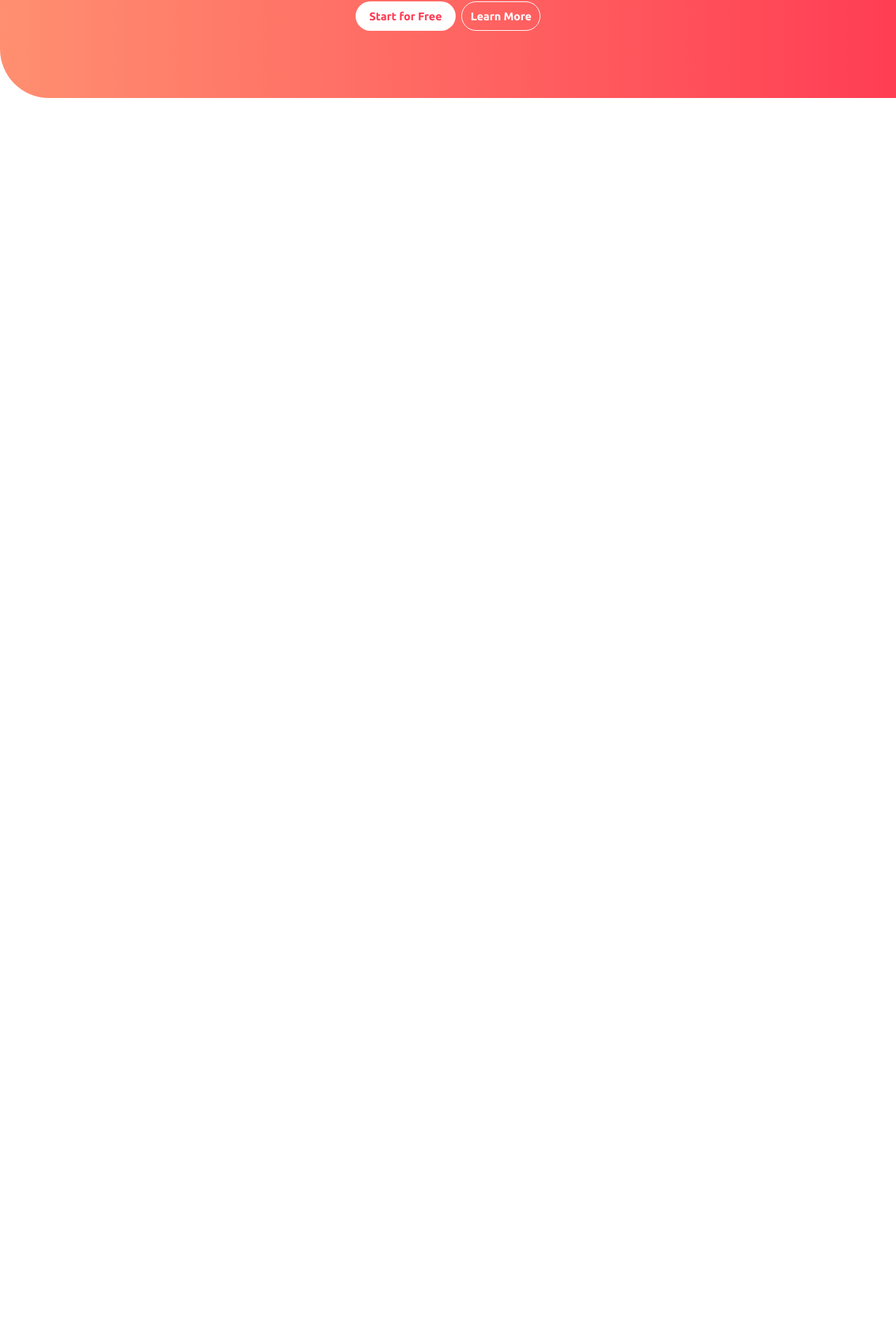
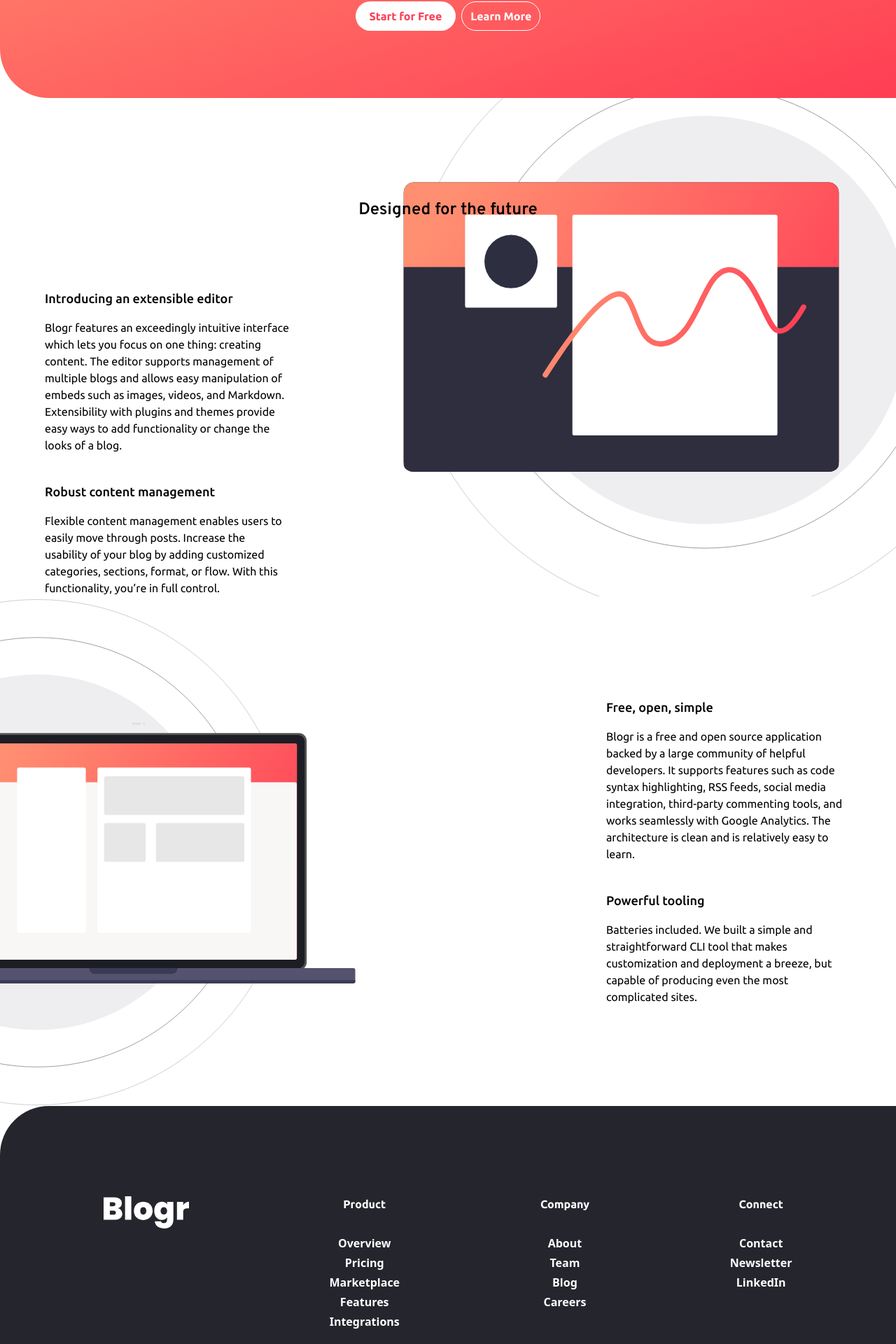
Before and after one commit to theZetrax/blogr-challenge-react, a React (Create React App) app: page / in a window 1280 px wide. Shown: the part 258-2178 px from the top of the page at 70% size. Before the commit the page ends 800 px from the top, so only its background shows below. Built offline with nearby package versions, Linux system fonts and the light colour scheme.

Commit message:
Completed Footer Bug Fixes Body Part Modification

```diff
--- a/src/App.css
+++ b/src/App.css
@@ -1,38 +1,22 @@
-.App {
-  text-align: center;
+.bg-editor {
+  background-image: url('./images/illustration-editor-desktop.svg');
+  background-repeat: no-repeat;
+  background-size: 70%;
+  background-position: 140% 80%;
 }
 
-.App-logo {
-  height: 40vmin;
-  pointer-events: none;
+.bg-laptop {
+  background-image: url('./images/illustration-laptop-desktop.svg');
+  background-repeat: no-repeat;
+  background-size: 70%;
+  background-position: -80% 80%;
 }
 
-@media (prefers-reduced-motion: no-preference) {
-  .App-logo {
-    animation: App-logo-spin infinite 20s linear;
+@media (max-width: 640px) {
+  .bg-editor {
+    background: none;
+  }
+  .bg-laptop {
+    background: none;
   }
 }
-
-.App-header {
-  background-color: #282c34;
-  min-height: 100vh;
-  display: flex;
-  flex-direction: column;
-  align-items: center;
-  justify-content: center;
-  font-size: calc(10px + 2vmin);
-  color: white;
-}
-
-.App-link {
-  color: #61dafb;
-}
-
-@keyframes App-logo-spin {
-  from {
-    transform: rotate(0deg);
-  }
-  to {
-    transform: rotate(360deg);
-  }
-}
--- a/src/App.jsx
+++ b/src/App.jsx
@@ -1,12 +1,76 @@
 // import logo from './logo.svg';
-// import './App.css';
+import './App.css';
 // <img src={logo} className="App-logo" alt="logo" />
 import Header from "./components/Header";
+import Footer from './components/Footer';
+import MobileLaptopFigure from './images/illustration-laptop-mobile.svg';
+import MobileEditorFigure from './images/illustration-editor-mobile.svg';
 
 function App() {
   return (
     <div className="App">
       <Header />
+      {/* Body */}
+      <div className="pt-36 pb-18 text-blg-blue-blue-dark bg-editor">
+        <h4 className="text-center font-Overpass font-bold text-2xl pb-8 sm:pb-24">Designed for the future</h4>
+        <img src={MobileLaptopFigure} className="sm:hidden" alt="" />
+
+        <div className="px-8 md:px-16 pb-10">
+          <div style={{maxWidth: '350px'}} className="font-medium font-Ubuntu">
+            <h5 className="pb-4 text-lg">Introducing an extensible editor</h5>
+
+            <p className="font-light font-Ubuntu">
+              Blogr features an exceedingly intuitive interface which lets you focus on one thing: creating content.
+              The editor supports management of multiple blogs and allows easy manipulation of embeds such as images,
+              videos, and Markdown. Extensibility with plugins and themes provide easy ways to add functionality or
+              change the looks of a blog.
+            </p>
+          </div>
+        </div>
+        <div className="px-8 md:px-16">
+          <div style={{maxWidth: '350px'}} className="font-medium font-Ubuntu">
+            <h5 className="pb-4 text-lg">Robust content management</h5>
+
+            <p className="font-light font-Ubuntu">
+              Flexible content management enables users to easily move through posts. Increase the usability of your blog
+              by adding customized categories, sections, format, or flow. With this functionality, you’re in full control.
+            </p>
+          </div>
+        </div>
+      </div>
+      {/* Editor Section */}
+      <div className="flex flex-col place-items-end py-36 px-8 md:px-16 text-blg-blue-blue-dark bg-laptop">
+
+        <img src={MobileEditorFigure} className="sm:hidden" alt="" />
+
+        <div className="pb-10">
+          <div style={{maxWidth: '350px'}} className="font-medium font-Ubuntu">
+            <h5 className="pb-4 text-lg">
+              Free, open, simple
+            </h5>
+
+            <p className="font-light font-Ubuntu">
+              Blogr is a free and open source application backed by a large community of helpful developers. It supports
+              features such as code syntax highlighting, RSS feeds, social media integration, third-party commenting tools,
+              and works seamlessly with Google Analytics. The architecture is clean and is relatively easy to learn.
+            </p>
+          </div>
+        </div>
+
+        <div>
+          <div style={{maxWidth: '350px'}} className="font-medium font-Ubuntu">
+            <h5 className="pb-4 text-lg">Powerful tooling</h5>
+
+            <p className="font-light font-Ubuntu">
+              Batteries included. We built a simple and straightforward CLI tool that makes customization and deployment a breeze, but
+              capable of producing even the most complicated sites.
+            </p>
+          </div>
+        </div>
+      </div>
+
+      {/* Footer */}
+      <Footer />
     </div>
   );
 }
--- /dev/null
+++ b/src/components/Footer.jsx
@@ -0,0 +1,44 @@
+import React from 'react';
+import CompanyLogo from '../images/logo.svg';
+
+const Footer = props => (
+    <footer className="bg-blg-black-blue pt-32 pb-16 rounded-tl-large">
+        <div className="flex flex-col sm:flex-row gap-8 sm:gap-0 text-center sm:justify-around sm:px-12">
+            <img src={CompanyLogo} alt="" style={{maxHeight: '48px'}} />
+            <div className="flex flex-col">
+                <a href="#!" className="mb-8 text-white font-Ubuntu font-bold">Product</a>
+
+                <ul className="flex flex-col gap-1 text-white font-ubuntu font-bold">
+                    <li><a href="#!">Overview</a></li>
+                    <li><a href="#!">Pricing</a></li>
+                    <li><a href="#!">Marketplace</a></li>
+                    <li><a href="#!">Features</a></li>
+                    <li><a href="#!">Integrations</a></li>
+                </ul>
+            </div>
+
+            <div className="flex flex-col">
+                <a href="#!" className="mb-8 text-white font-Ubuntu font-bold">Company</a>
+
+                <ul className="flex flex-col gap-1 text-white font-ubuntu font-bold">
+                    <li><a href="#!">About</a></li>
+                    <li><a href="#!">Team</a></li>
+                    <li><a href="#!">Blog</a></li>
+                    <li><a href="#!">Careers</a></li>
+                </ul>
+            </div>
+
+            <div className="flex flex-col">
+                <a href="#!" className="mb-8 text-white font-Ubuntu font-bold">Connect</a>
+
+                <ul className="flex flex-col gap-1 text-white font-ubuntu font-bold">
+                    <li><a href="#!">Contact</a></li>
+                    <li><a href="#!">Newsletter</a></li>
+                    <li><a href="#!">LinkedIn</a></li>
+                </ul>
+            </div>
+        </div>
+    </footer>
+);
+
+export default Footer;
--- /dev/null
+++ b/src/components/Header.css
@@ -0,0 +1,7 @@
+.header-bg {
+    background-image: linear-gradient(0.45turn, hsl(13, 100%, 72%), hsl(353, 100%, 62%)),
+        url(../images/bg-pattern-intro.svg);
+    background-position: center;
+    background-size: auto, 10px;
+    background-repeat: no-repeat, no-repeat;
+}
--- a/src/components/Header.jsx
+++ b/src/components/Header.jsx
@@ -1,12 +1,12 @@
 import React from 'react';
 import NavBar from './NavBar';
 import Button from './Button';
+// CSS
+import './Header.css';
 
 const Header = props => {
-
-
     return (
-        <header className="pt-12 pb-24 rounded-bl-large bg-gradient-to-r from-blg-red-light to-blg-red">
+        <header className="header-bg pt-12 pb-24 rounded-bl-large bg-gradient-to-r from-blg-red-light to-blg-red">
             <NavBar.Bar />
 
             <div className="flex flex-col items-center justify-center">
```
